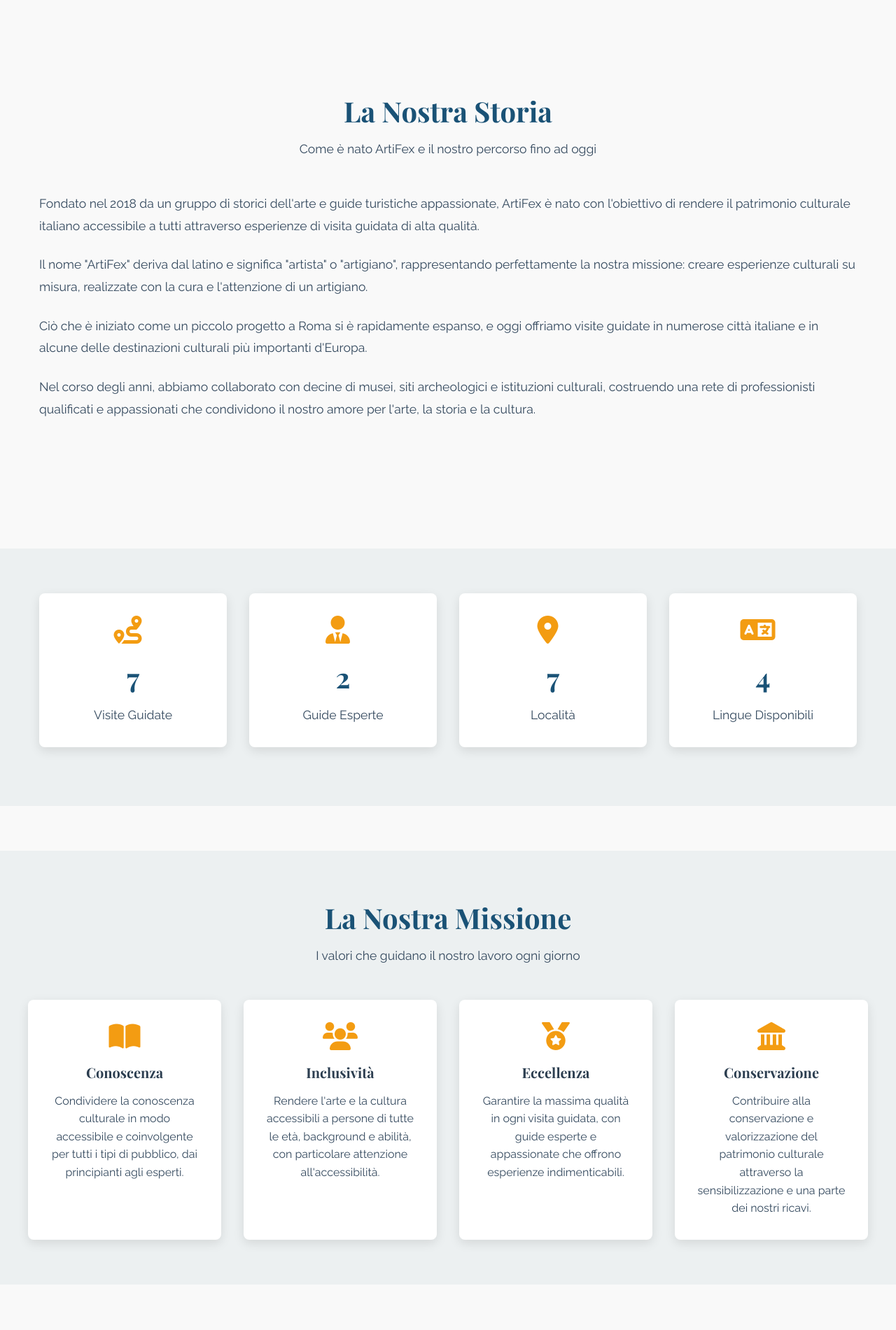
After one commit to MatteoBeccari05/Progetto_Artifex, a PHP site: page /pages/about.php in a window 1280 px wide. The commit adds this page. Shown: the part 509-2410 px from the top of the page at 70% size. Run offline with PHP 8.4, Linux system fonts and the light colour scheme; data comes from the database, SQL or seed files in the repository.

Commit message:
sito quasi finito

```diff
--- /dev/null
+++ b/artifex/pages/about.php
@@ -0,0 +1,310 @@
+<?php
+
+$content = 'About Us';
+require_once '../strutture_pagina/functions_active_navbar.php';
+require '../strutture_pagina/navbar.php';
+
+// Configurazione del DB
+$config = require '../connessione_db/db_config.php';
+require '../connessione_db/DB_Connect.php';
+require_once '../connessione_db/functions.php';
+
+// Connessione al DB
+$db = DataBase_Connect::getDB($config);
+
+// Function to get some statistics
+function getStatsAboutUs($db) {
+    // Get number of tours
+    $stmt = $db->prepare("SELECT COUNT(*) as tour_count FROM visite");
+    $stmt->execute();
+    $tourCount = $stmt->fetch(PDO::FETCH_ASSOC)['tour_count'];
+
+    // Get number of guides
+    $stmt = $db->prepare("SELECT COUNT(*) as guide_count FROM guide");
+    $stmt->execute();
+    $guideCount = $stmt->fetch(PDO::FETCH_ASSOC)['guide_count'];
+
+    // Get number of locations
+    $stmt = $db->prepare("SELECT COUNT(DISTINCT luogo) as location_count FROM visite");
+    $stmt->execute();
+    $locationCount = $stmt->fetch(PDO::FETCH_ASSOC)['location_count'];
+
+    // Get number of languages offered
+    $stmt = $db->prepare("SELECT COUNT(DISTINCT lingua) as language_count FROM competenze_linguistiche");
+    $stmt->execute();
+    $languageCount = $stmt->fetch(PDO::FETCH_ASSOC)['language_count'];
+
+    return [
+        'tour_count' => $tourCount,
+        'guide_count' => $guideCount,
+        'location_count' => $locationCount,
+        'language_count' => $languageCount
+    ];
+}
+
+$stats = getStatsAboutUs($db);
+
+?>
+
+<!doctype html>
+<html lang="en">
+<head>
+    <meta charset="UTF-8">
+    <meta name="viewport"
+          content="width=device-width, user-scalable=no, initial-scale=1.0, maximum-scale=1.0, minimum-scale=1.0">
+    <meta http-equiv="X-UA-Compatible" content="ie=edge">
+    <link rel="stylesheet" href="../style/style.css">
+    <link rel="stylesheet" href="https://cdnjs.cloudflare.com/ajax/libs/font-awesome/6.4.0/css/all.min.css">
+    <title>Chi Siamo - ArtiFex</title>
+</head>
+<body>
+
+<!-- Hero Section -->
+<section class="hero">
+    <div class="hero-content fadeIn">
+        <h1>Chi Siamo</h1>
+        <p>Scopri la nostra storia, la nostra missione e le persone che rendono possibile ArtiFex</p>
+    </div>
+</section>
+
+<!-- Our Story Section -->
+<section class="section">
+    <div class="section-header">
+        <h2 class="section-title">La Nostra Storia</h2>
+        <p class="section-subtitle">Come è nato ArtiFex e il nostro percorso fino ad oggi</p>
+    </div>
+
+    <div class="about-content">
+        <div class="about-text">
+            <p>Fondato nel 2018 da un gruppo di storici dell'arte e guide turistiche appassionate, ArtiFex è nato con l'obiettivo di rendere il patrimonio culturale italiano accessibile a tutti attraverso esperienze di visita guidata di alta qualità.</p>
+
+            <p>Il nome "ArtiFex" deriva dal latino e significa "artista" o "artigiano", rappresentando perfettamente la nostra missione: creare esperienze culturali su misura, realizzate con la cura e l'attenzione di un artigiano.</p>
+
+            <p>Ciò che è iniziato come un piccolo progetto a Roma si è rapidamente espanso, e oggi offriamo visite guidate in numerose città italiane e in alcune delle destinazioni culturali più importanti d'Europa.</p>
+
+            <p>Nel corso degli anni, abbiamo collaborato con decine di musei, siti archeologici e istituzioni culturali, costruendo una rete di professionisti qualificati e appassionati che condividono il nostro amore per l'arte, la storia e la cultura.</p>
+        </div>
+    </div>
+</section>
+
+<!-- Statistics Section -->
+<section class="stats-section">
+    <div class="container">
+        <div class="stats-grid">
+            <div class="stats-card">
+                <div class="stats-content">
+                    <i class="fa-solid fa-route stats-icon"></i>
+                    <h3><?php echo $stats['tour_count']; ?></h3>
+                    <p>Visite Guidate</p>
+                </div>
+            </div>
+
+            <div class="stats-card">
+                <div class="stats-content">
+                    <i class="fa-solid fa-user-tie stats-icon"></i>
+                    <h3><?php echo $stats['guide_count']; ?></h3>
+                    <p>Guide Esperte</p>
+                </div>
+            </div>
+
+            <div class="stats-card">
+                <div class="stats-content">
+                    <i class="fa-solid fa-location-dot stats-icon"></i>
+                    <h3><?php echo $stats['location_count']; ?></h3>
+                    <p>Località</p>
+                </div>
+            </div>
+
+            <div class="stats-card">
+                <div class="stats-content">
+                    <i class="fa-solid fa-language stats-icon"></i>
+                    <h3><?php echo $stats['language_count']; ?></h3>
+                    <p>Lingue Disponibili</p>
+                </div>
+            </div>
+        </div>
+    </div>
+</section>
+
+<!-- Mission Section -->
+<section class="features">
+    <div class="features-container">
+        <div class="section-header">
+            <h2 class="section-title">La Nostra Missione</h2>
+            <p class="section-subtitle">I valori che guidano il nostro lavoro ogni giorno</p>
+        </div>
+
+        <div class="features-grid">
+            <div class="feature-card">
+                <div class="feature-icon">
+                    <i class="fa-solid fa-book-open"></i>
+                </div>
+                <h3 class="feature-title">Conoscenza</h3>
+                <p>Condividere la conoscenza culturale in modo accessibile e coinvolgente per tutti i tipi di pubblico, dai principianti agli esperti.</p>
+            </div>
+
+            <div class="feature-card">
+                <div class="feature-icon">
+                    <i class="fa-solid fa-users"></i>
+                </div>
+                <h3 class="feature-title">Inclusività</h3>
+                <p>Rendere l'arte e la cultura accessibili a persone di tutte le età, background e abilità, con particolare attenzione all'accessibilità.</p>
+            </div>
+
+            <div class="feature-card">
+                <div class="feature-icon">
+                    <i class="fa-solid fa-medal"></i>
+                </div>
+                <h3 class="feature-title">Eccellenza</h3>
+                <p>Garantire la massima qualità in ogni visita guidata, con guide esperte e appassionate che offrono esperienze indimenticabili.</p>
+            </div>
+
+            <div class="feature-card">
+                <div class="feature-icon">
+                    <i class="fa-solid fa-landmark"></i>
+                </div>
+                <h3 class="feature-title">Conservazione</h3>
+                <p>Contribuire alla conservazione e valorizzazione del patrimonio culturale attraverso la sensibilizzazione e una parte dei nostri ricavi.</p>
+            </div>
+        </div>
+    </div>
+</section>
+
+<!-- Team Section -->
+<section class="section">
+    <div class="section-header">
+        <h2 class="section-title">Il Nostro Team</h2>
+        <p class="section-subtitle">Le persone che rendono possibile ArtiFex</p>
+    </div>
+
+    <div class="tours-grid">
+        <div class="tour-card">
+            <div class="tour-content">
+                <h3 class="tour-title">Maria Rossi</h3>
+                <div class="event-details">
+                    <div class="event-detail">
+                        <i class="fa-solid fa-graduation-cap detail-icon"></i>
+                        <span>Fondatrice e CEO</span>
+                    </div>
+                    <div class="event-detail">
+                        <i class="fa-solid fa-graduation-cap detail-icon"></i>
+                        <span>Laurea in Storia dell'Arte</span>
+                    </div>
+                    <div class="event-detail">
+                        <i class="fa-solid fa-language detail-icon"></i>
+                        <span>Italiano, Inglese, Francese</span>
+                    </div>
+                </div>
+                <p class="tour-description">Storica dell'arte con oltre 15 anni di esperienza nel settore culturale. Ha fondato ArtiFex con la visione di rendere il patrimonio culturale accessibile a tutti.</p>
+            </div>
+        </div>
+
+        <div class="tour-card">
+            <div class="tour-content">
+                <h3 class="tour-title">Marco Bianchi</h3>
+                <div class="event-details">
+                    <div class="event-detail">
+                        <i class="fa-solid fa-graduation-cap detail-icon"></i>
+                        <span>Direttore Operativo</span>
+                    </div>
+                    <div class="event-detail">
+                        <i class="fa-solid fa-graduation-cap detail-icon"></i>
+                        <span>MBA in Gestione Culturale</span>
+                    </div>
+                    <div class="event-detail">
+                        <i class="fa-solid fa-language detail-icon"></i>
+                        <span>Italiano, Inglese, Spagnolo</span>
+                    </div>
+                </div>
+                <p class="tour-description">Con esperienza nella gestione di istituzioni culturali, Marco supervisiona tutte le operazioni di ArtiFex, garantendo esperienze di alta qualità per ogni cliente.</p>
+            </div>
+        </div>
+
+        <div class="tour-card">
+            <div class="tour-content">
+                <h3 class="tour-title">Giulia Verdi</h3>
+                <div class="event-details">
+                    <div class="event-detail">
+                        <i class="fa-solid fa-graduation-cap detail-icon"></i>
+                        <span>Responsabile Guide</span>
+                    </div>
+                    <div class="event-detail">
+                        <i class="fa-solid fa-graduation-cap detail-icon"></i>
+                        <span>Dottorato in Archeologia</span>
+                    </div>
+                    <div class="event-detail">
+                        <i class="fa-solid fa-language detail-icon"></i>
+                        <span>Italiano, Inglese, Tedesco</span>
+                    </div>
+                </div>
+                <p class="tour-description">Giulia seleziona e forma le nostre guide, assicurandosi che ogni membro del team abbia le conoscenze e le capacità necessarie per offrire visite guidate eccezionali.</p>
+            </div>
+        </div>
+    </div>
+</section>
+
+<!-- Testimonials Section -->
+<section class="section">
+    <div class="section-header">
+        <h2 class="section-title">Cosa Dicono di Noi</h2>
+        <p class="section-subtitle">Le opinioni di chi ha vissuto l'esperienza ArtiFex</p>
+    </div>
+
+    <div class="testimonials-grid">
+        <div class="testimonial-card">
+            <div class="testimonial-content">
+                "La visita guidata con ArtiFex al Colosseo è stata un'esperienza straordinaria. La nostra guida era estremamente preparata e ha saputo rendere la storia romana accessibile e affascinante anche per i nostri figli. Consigliatissimo!"
+            </div>
+            <div class="testimonial-author">
+                <div class="author-info">
+                    <h4>Famiglia Martini</h4>
+                    <p>Tour del Colosseo e Foro Romano</p>
+                </div>
+            </div>
+        </div>
+
+        <div class="testimonial-card">
+            <div class="testimonial-content">
+                "Ho partecipato alla visita guidata agli Uffizi con ArtiFex e sono rimasto impressionato dalla profondità delle conoscenze e dalla passione della guida. Molto più che una semplice visita guidata, è stata una vera e propria lezione di storia dell'arte."
+            </div>
+            <div class="testimonial-author">
+                <div class="author-info">
+                    <h4>Giorgio P.</h4>
+                    <p>Tour della Galleria degli Uffizi</p>
+                </div>
+            </div>
+        </div>
+
+        <div class="testimonial-card">
+            <div class="testimonial-content">
+                "Come insegnante, apprezzo particolarmente l'approccio educativo di ArtiFex. Ho organizzato una visita per la mia classe a Pompei e i ragazzi sono rimasti entusiasti. La guida ha saputo coinvolgerli con aneddoti interessanti e attività interattive."
+            </div>
+            <div class="testimonial-author">
+                <div class="author-info">
+                    <h4>Prof.ssa Lucia T.</h4>
+                    <p>Tour scolastico di Pompei</p>
+                </div>
+            </div>
+        </div>
+    </div>
+</section>
+
+<!-- Newsletter Section -->
+<section class="newsletter">
+    <div class="newsletter-container">
+        <h2>Resta Aggiornato</h2>
+        <p>Iscriviti alla nostra newsletter per ricevere in anteprima le nuove visite guidate e offerte speciali</p>
+        <form class="newsletter-form" action="#" method="post">
+            <input type="email" name="email" placeholder="La tua email" class="newsletter-input" required>
+            <button type="submit" class="newsletter-btn">Iscriviti</button>
+        </form>
+    </div>
+</section>
+
+<?php
+require '../strutture_pagina/footer.php';
+?>
+
+
+</body>
+</html>
--- a/artifex/strutture_pagina/navbar.php
+++ b/artifex/strutture_pagina/navbar.php
@@ -11,6 +11,7 @@
     <div class="nav-left">
         <a href="home.php" class="<?= isActive('home.php') ?>">Home</a>
         <a href="servizi.php" class="<?= isActive('servizi.php') ?>">Tour Guidati</a>
+        <a href="about.php" class="<?= isActive('about.php') ?>">Chi siamo</a>
 
         <?php if ($is_admin): ?>
             <!-- Sezioni visibili solo agli amministratori -->
--- a/artifex/style/style.css
+++ b/artifex/style/style.css
@@ -1040,3 +1040,71 @@
 .tab-content.active {
     display: block;
 }
+
+@media (max-width: 768px) {
+    .stats-grid {
+        grid-template-columns: repeat(auto-fit, minmax(180px, 1fr));
+    }
+
+    .stats-content h3 {
+        font-size: 2rem;
+    }
+}/* Stili aggiuntivi per la pagina About Us */
+
+.about-content {
+    display: flex;
+    flex-direction: column;
+    gap: 2rem;
+    margin-bottom: 3rem;
+}
+
+.about-text p {
+    margin-bottom: 1.5rem;
+    line-height: 1.8;
+    font-size: 1.1rem;
+}
+
+.stats-section {
+    padding: 4rem 1rem;
+    background-color: var(--light);
+    margin: 3rem 0;
+}
+
+.stats-grid {
+    display: grid;
+    grid-template-columns: repeat(auto-fit, minmax(220px, 1fr));
+    gap: 2rem;
+    max-width: 1200px;
+    margin: 0 auto;
+}
+
+.stats-card {
+    background-color: white;
+    border-radius: 8px;
+    padding: 2rem;
+    text-align: center;
+    box-shadow: var(--shadow);
+    transition: var(--transition);
+}
+
+.stats-card:hover {
+    transform: translateY(-5px);
+    box-shadow: 0 10px 20px rgba(0, 0, 0, 0.15);
+}
+
+.stats-icon {
+    font-size: 2.5rem;
+    color: var(--accent);
+    margin-bottom: 1rem;
+}
+
+.stats-content h3 {
+    font-size: 2.5rem;
+    color: var(--primary);
+    margin-bottom: 0.5rem;
+}
+
+.stats-content p {
+    font-size: 1.1rem;
+    color: var(--text);
+}
```
Also changed, not shown: 1 other file.
